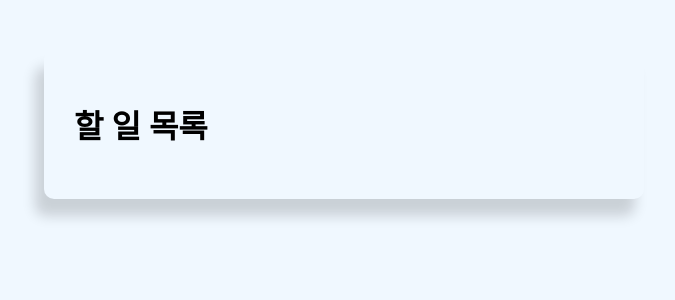
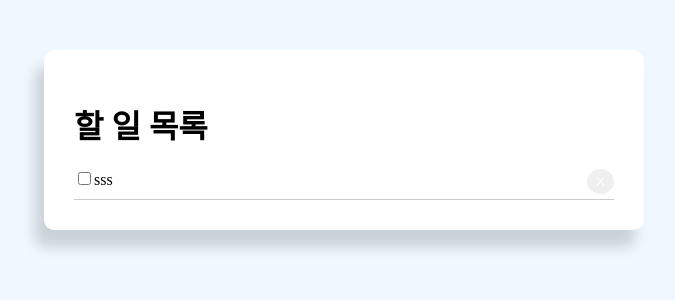
Before and after one commit to iyong-il/React, a React (Create React App) app in the folder todolist/: page / in a window 1280 px wide. Shown: the top 300 px of the page, without its empty margins (296-971 px from the left). Built offline with nearby package versions, Linux system fonts and the light colour scheme.

Commit message:
23.01.31 / map() 사용

```diff
--- a/todolist/src/App.css
+++ b/todolist/src/App.css
@@ -6,6 +6,21 @@
 .todoBlock {
   padding: 30px;
   margin-top: 50px;
+  background: #fff;
   border-radius: 10px;
   box-shadow: -9px 17px 13px rgb(0 0 0 / 16%);
 }
+
+.list {
+  padding-bottom: 10px;
+  border-bottom: 1px solid #ccc;
+}
+
+.deleteButton {
+  color: #fff;
+  border: none;
+  padding: 5px 9px;
+  border-radius: 50%;
+  cursor: pointer;
+  float: right;
+}
--- a/todolist/src/App.js
+++ b/todolist/src/App.js
@@ -4,12 +4,20 @@
 import "./App.css";
 
 function App() {
+  let todoData = [{ id: "1", title: "sss", isComplete: false }];
   return (
     <div className="container">
       <div className="todoBlock">
         <div className="title">
           <h1>할 일 목록</h1>
         </div>
+        {todoData.map((e) => (
+          <div className="list" key={e.id}>
+            <input type="checkbox" />
+            {e.title}
+            <button className="deleteButton">X</button>
+          </div>
+        ))}
       </div>
     </div>
   );
```
